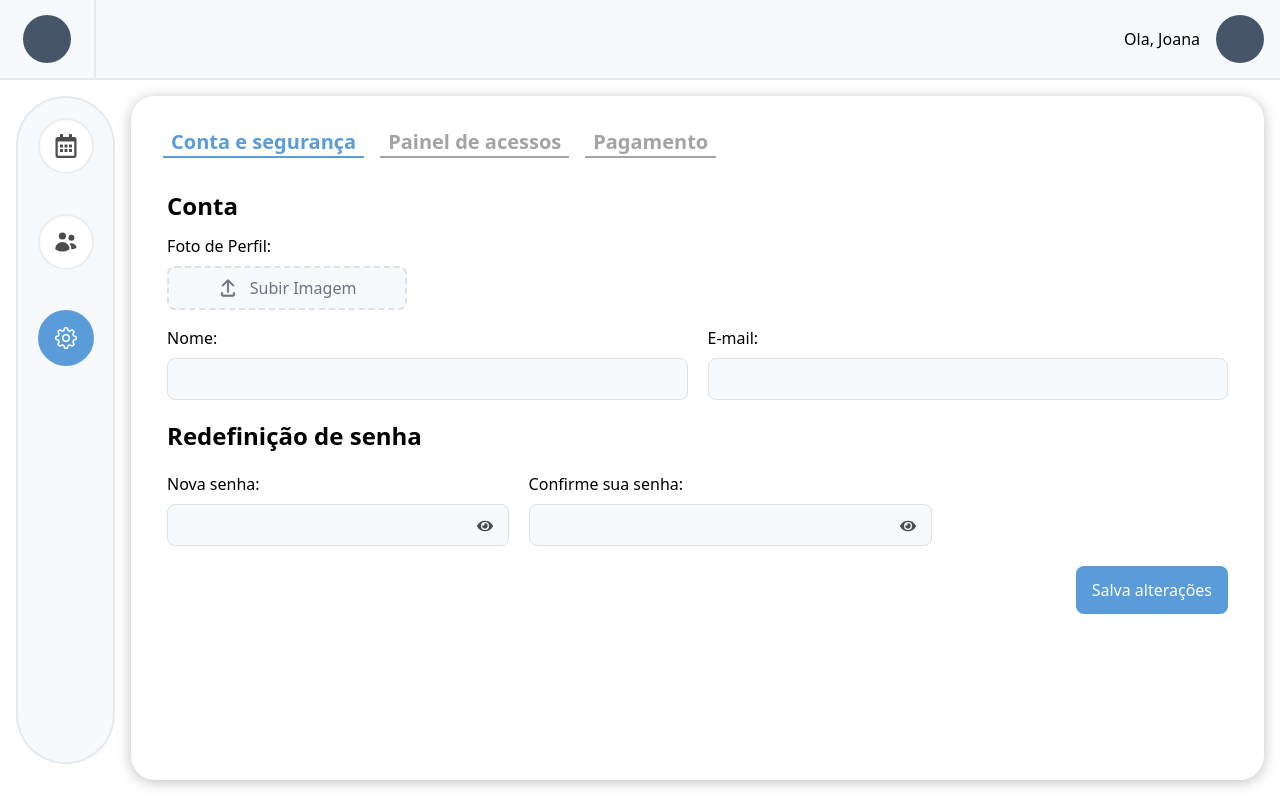
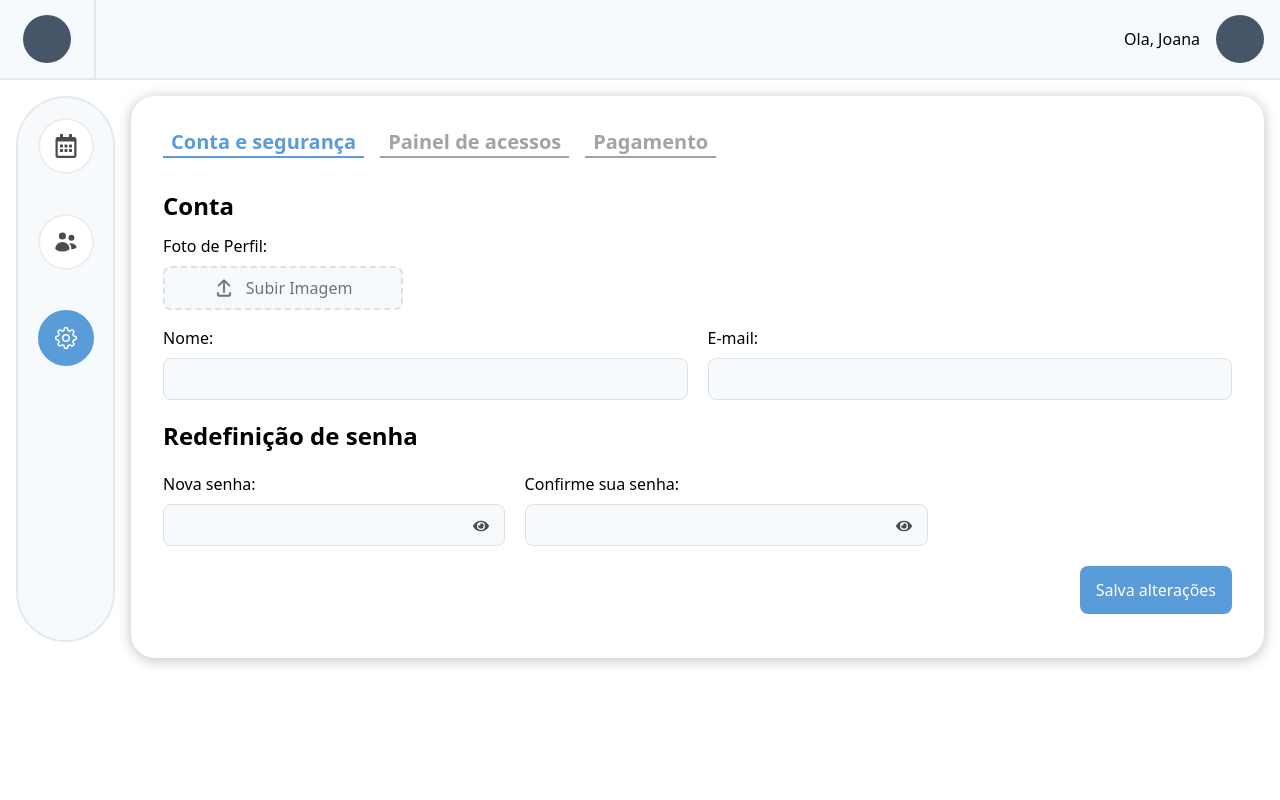
Before and after one commit to maurelio631/Prontu, a React (Vite) app: page /home/ajustes in a window 1280 px wide. Built offline with nearby package versions, Linux system fonts and the light colour scheme.

Commit message:
teste scroll

```diff
--- a/src/components/optionsPanel/Access.jsx
+++ b/src/components/optionsPanel/Access.jsx
@@ -29,7 +29,7 @@ export function Access() {
 
 
     return (
-        <section className="overflow-y-auto max-h-full px-1 pb-20">
+        <section className="">
             <h2 className="text-2xl font-semibold">Acessos</h2>
             <p className=" mb-5"> Você poderá escolher até 5 acessos para o aplicativo.</p>
 
--- a/src/components/optionsPanel/Conta.jsx
+++ b/src/components/optionsPanel/Conta.jsx
@@ -25,7 +25,7 @@ export function Conta(params) {
     };
 
     return(
-        <section className="overflow-y-auto max-h-full px-1 pb-14">
+        <section className="">
             <h2 className="text-2xl font-semibold mb-3">Conta</h2>
 
            <form action="">
--- a/src/pages/PainelConfig.jsx
+++ b/src/pages/PainelConfig.jsx
@@ -34,7 +34,7 @@ export function PainelConfig() {
                 <Header />
                 <main className="flex justify-between w-full">
                     <Sidebar/>
-                    <div className="w-full h-[calc(100vh-116px)] overflow-hidden mt-4 mr-4 rounded-3xl shadow-[0px_2px_14px_0px_#00000040] p-8">
+                    <div className="w-full  mt-4 mr-4 rounded-3xl shadow-[0px_2px_14px_0px_#00000040] p-8">
                         <div className="flex gap-4 mb-8">
                             <h3 onClick={() => handleController(1)} className={`text-xl font-semibold px-2 cursor-pointer ${controller === 1 ? 'text-azul-principal border-b-2 border-azul-principal' : 'text-cinza-escuro border-b-2 border-cinza-escuro'}`}>Conta e segurança</h3>
                             <h3 onClick={() => handleController(2)} className={`text-xl font-semibold px-2 cursor-pointer ${controller === 2 ? 'text-azul-principal border-b-2 border-azul-principal' : 'text-cinza-escuro border-b-2 border-cinza-escuro'}`}>Painel de acessos</h3>
```
